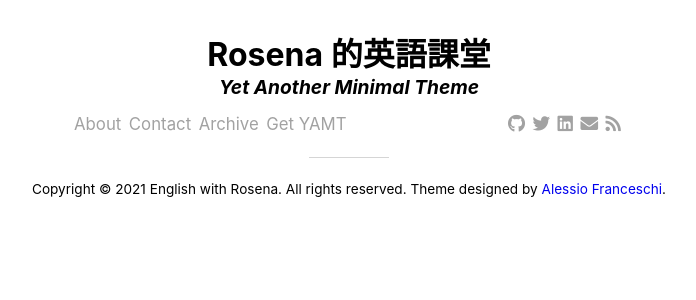
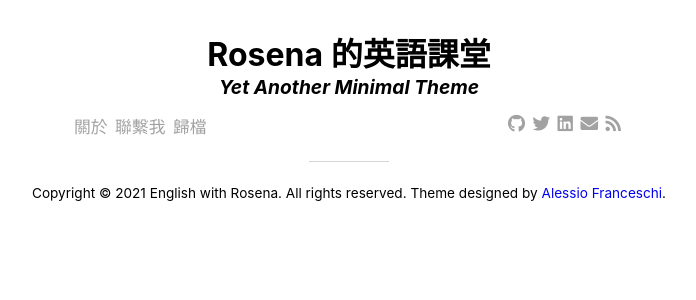
Before and after one commit to englishwithrosena/englishwithrosena.github.io, a Jekyll site: the page built from index.html, in a window 1280 px wide. Shown: the top 300 px of the page, without its empty margins (291-987 px from the left). Built offline with Jekyll 4.4.1, drawn with Linux system fonts in a browser that asks for light colours; nearby versions of some CDN libraries; the list of posts is cut into pages by our own code.

Commit message:
Update pages.yml

```diff
--- a/_data/pages.yml
+++ b/_data/pages.yml
@@ -1,5 +1,4 @@
 pages:
-  - {name: 'About', url: 'about.html'}
-  - {name: 'Contact', url: 'contact.html'}
-  - {name: 'Archive', url: 'archive.html'}
-  - {name: 'Get YAMT', url: 'https://github.com/PandaSekh/Jekyll-YAMT'}
+  - {name: '關於', url: 'about.html'}
+  - {name: '聯繫我', url: 'contact.html'}
+  - {name: '歸檔', url: 'archive.html'}
```
